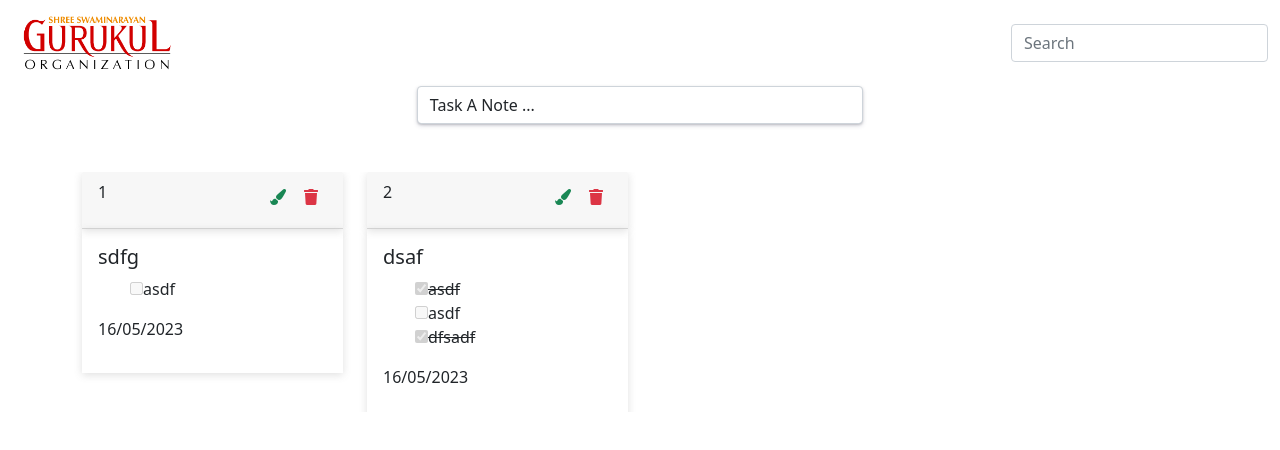
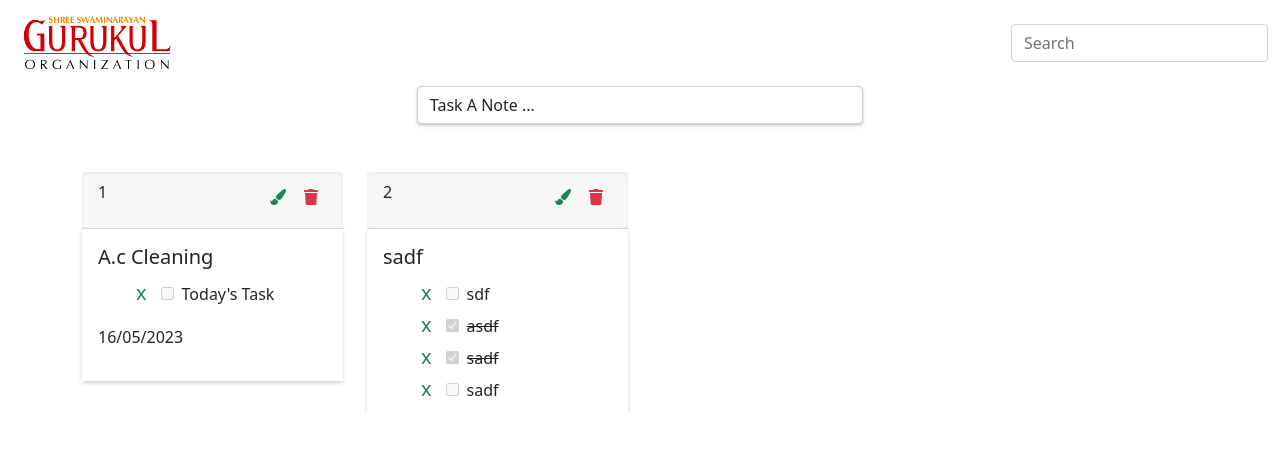
Before and after one commit to ankitdomadiya/team-todo, an Angular app: page / in a window 1280 px wide. Shown: the top 450 px of the page. Built offline with nearby package versions, Linux system fonts and the light colour scheme; data requests are answered from the project's data file.

Commit message:
task-test

```diff
--- a/db.json
+++ b/db.json
@@ -4,28 +4,32 @@
       "ListItems": [
         {
           "checkbox": false,
-          "items": "asdf"
+          "items": "Today's Task"
         }
       ],
-      "title": "sdfg",
+      "title": "A.c Cleaning",
       "id": 1
     },
     {
       "ListItems": [
         {
+          "checkbox": false,
+          "items": "sdf"
+        },
+        {
           "checkbox": true,
           "items": "asdf"
         },
         {
-          "checkbox": false,
-          "items": "asdf"
+          "checkbox": true,
+          "items": "sadf"
         },
         {
-          "checkbox": true,
-          "items": "dfsadf"
+          "checkbox": false,
+          "items": "sadf"
         }
       ],
-      "title": "dsaf",
+      "title": "sadf",
       "id": 2
     }
   ]
--- a/src/app/g-keep/g-keep.component.html
+++ b/src/app/g-keep/g-keep.component.html
@@ -4,7 +4,8 @@
     <div class="container-fluid">
         <img src="assets/logo.png" alt="logo" class="navbar-logo">
         <form>
-            <input class="form-control" type="search" placeholder="Search" aria-label="Search" [(ngModel)]="searchValue" name="search" (keyup)="search()" autocomplete="off">
+            <input class="form-control" type="search" placeholder="Search" aria-label="Search" [(ngModel)]="searchValue"
+                name="search" (keyup)="search()" autocomplete="off">
         </form>
     </div>
 </nav>
@@ -15,8 +16,8 @@
     <div class="row">
         <div class="col-12">
             <div class="d-flex justify-content-center">
-          <a class="form-control task" data-bs-toggle="collapse" (click)="close()" href="#collapseExample" aria-controls="collapseExample"
-              style="text-decoration: none;">
+                <a class="form-control task" data-bs-toggle="collapse" (click)="close()" href="#collapseExample"
+                    aria-controls="collapseExample" style="text-decoration: none;">
                     Task A Note ...
                 </a>
             </div>
@@ -25,23 +26,29 @@
                     <div class="card">
                         <ul class="list-group list-group-flush">
                             <li class="list-group-item ">
-                        <input type="text" class="form-control mb-1 itemTitle" id="floatingInput" name="title" [(ngModel)]="taskDetails.title  " placeholder="Title">
+                                <input type="text" class="form-control mb-1 itemTitle" id="floatingInput" name="title"
+                                    [(ngModel)]="taskDetails.title  " placeholder="Title">
                             </li>
                             <li class="list-group-item overflow-auto" style="height: 200px;">
-                      <ul *ngFor="let tasks of taskDetails.ListItems; let i = index;" (keyup.enter)="addRow()" class=" list-group-flush ">
+                                <ul *ngFor="let tasks of taskDetails.ListItems; let i = index;" (keyup.enter)="addRow()"
+                                    class=" list-group-flush ">
                                     <li class="list-group-item d-flex">
                                         <i class="fa fa-trash me-2" (click)="deleteRow(i)">
                                         </i>
                                         <input type="checkbox" [(ngModel)]="tasks.checkbox" name="" id="">
-                            <input type="text" [(ngModel)]="tasks.items" class=" addbutton w-75 ms-3" placeholder="List item">
+                                        <input type="text" [(ngModel)]="tasks.items" class=" addbutton w-75 ms-3"
+                                            placeholder="List item">
                                     </li>
                                 </ul>
                             <li class="list-group-item" (click)="addRow()"><i class="fa fa-plus"></i></li>
                             <li class="list-group-item"></li>
                         </ul>
                     </div>
-                <div class="btn btn-primary" (click)="addDetails()" *ngIf="!taskChangeBtn" data-bs-toggle="collapse" href="#collapseExample" aria-controls="collapseExample">submit</div>
-                <div class="btn btn-primary" (click)="updateMethod()" *ngIf="taskChangeBtn" data-bs-toggle="collapse" href="#collapseExample" aria-controls="collapseExample">Edit</div>
+                    <div class="btn btn-primary d-flex justify-content-center" (click)="addDetails()"
+                        *ngIf="!taskChangeBtn" data-bs-toggle="collapse" href="#collapseExample"
+                        aria-controls="collapseExample">submit</div>
+                    <div class="btn btn-primary" (click)="updateMethod()" *ngIf="taskChangeBtn"
+                        data-bs-toggle="collapse" href="#collapseExample" aria-controls="collapseExample">Edit</div>
                 </div>
             </section>
         </div>
@@ -52,9 +59,7 @@
 
 <section class="container mt-5">
     <div class="row">
-
         <ng-container *ngFor="let item of taskData let i = index;">
-
             <div class="col-xxl-3 col-xl-3 col-lg-3 col-md-4 col-sm-6 col-12 mb-5 overflow-auto">
                 <div class="card" style="max-width: 18rem; max-height: 15rem;">
                     <div class="card-header d-flex justify-content-between heding-shadow">
@@ -62,8 +67,10 @@
                         <!-- <p>{{i}}</p> -->
                         <p>{{item.id}}</p>
                         <div>
-                            <button class="btn btn-transparent text-success fa fa-paint-brush" data-bs-toggle="collapse" href="#collapseExample" (click)="fetchTask(item)"></button>
-                            <button class="btn btn-transparent text-danger fa fa-trash" (click)="deleteTask(item.id)" ></button>
+                            <button class="btn btn-transparent text-success fa fa-paint-brush" data-bs-toggle="collapse"
+                                href="#collapseExample" (click)="fetchTask(item)"></button>
+                            <button class="btn btn-transparent text-danger fa fa-trash"
+                                (click)="deleteTask(item.id)"></button>
                         </div>
                     </div>
                     <div class="card-body text-shadow">
@@ -71,7 +78,8 @@
                         <ol style="list-style-type: none">
                             <ng-container *ngFor="let initems of item.ListItems">
                                 <li>
-                                    <input type="checkbox" name="" id="" disabled [checked]="initems.checkbox">
+                                    <input type="button" class="fs-5 text-success me-2 size" value="x">
+                                    <input type="checkbox" class="me-2" name="" id="" disabled [checked]="initems.checkbox">
                                     <label *ngIf="!initems.checkbox">
                                         {{initems.items}}
                                     </label>
@@ -83,7 +91,7 @@
                                 </li>
                             </ng-container>
                         </ol>
-                        <p>16/05/2023</p>
+                        <p style="display: flex;">16/05/2023</p>
                     </div>
                 </div>
             </div>
--- a/src/app/g-keep/g-keep.component.scss
+++ b/src/app/g-keep/g-keep.component.scss
@@ -11,42 +11,44 @@
     width: 25%;
 }
 
-.btn{
+.btn {
     padding: 8px;
 }
 
-.card{
+.card {
     border: none;
 }
 
-.heding-shadow{
-    // box-shadow: rgba(58, 51, 51, 0.1) 0px 3px 30px -8px inset, rgba(255, 255, 255, 0.3) 0px 18px 36px -18px inset;
-    box-shadow: rgba(99, 99, 99, 0.2) 0px 2px 8px 0px;
+.heding-shadow {
+    box-shadow: rgba(0, 0, 0, 0.06) 0px 2px 4px 0px inset;
 }
 
-.text-shadow{
-    // box-shadow: rgba(0, 0, 0, 0.1) 0px 4px 12px;
-    box-shadow: rgba(99, 99, 99, 0.2) 0px 2px 8px 0px;
+.text-shadow {
+    box-shadow: rgba(0, 0, 0, 0.18) 0px 2px 4px;
 }
 
 // ########## Task Entering ############
 
-.task{
+.task {
     width: 40%;
     box-shadow: rgba(50, 50, 93, 0.25) 0px 2px 5px -1px, rgba(0, 0, 0, 0.3) 0px 1px 3px -1px;
 }
 
-.taskbody{
+.taskbody {
     width: 40%;
     box-shadow: rgba(17, 17, 26, 0.1) 0px 0px 16px;
 }
 
-.addbutton{
+.addbutton {
     border: none;
     // box-shadow: rgb(204, 219, 232) 3px 3px 6px 0px inset, rgba(255, 255, 255, 0.5) -3px -3px 6px 1px inset;
-    box-shadow: rgba(0, 0, 0, 0.06) 0px 2px 4px 0px inset;
+    box-shadow: rgba(60, 64, 67, 0.3) 0px 1px 2px 0px, rgba(60, 64, 67, 0.15) 0px 1px 3px 1px;
 }
 
+.size {
+    border: none;
+    background-color: white;
+}
 
 @media screen and (max-width: 768px) {
     .navbar-logo {
@@ -57,7 +59,7 @@
         width: 50%;
     }
 
-    .btn{
+    .btn {
         padding: 5px;
     }
 }
@@ -75,7 +77,7 @@
         height: 40px;
     }
 
-    .btn{
+    .btn {
         padding: 4px;
     }
 }
@@ -88,11 +90,12 @@
     .task-body {
         width: 50%;
     }
-    h5{
+
+    h5 {
         font-size: 18px;
     }
 
-    p{
+    p {
         font-size: 15px;
     }
 }
@@ -106,11 +109,11 @@
         margin-left: 40px;
     }
 
-    h5{
+    h5 {
         font-size: 15px;
     }
 
-    p{
+    p {
         font-size: 13px;
     }
 }
--- a/src/app/g-keep/g-keep.component.ts
+++ b/src/app/g-keep/g-keep.component.ts
@@ -80,6 +80,7 @@ export class GKeepComponent {
       this.Api.getTasks().subscribe({
         next: (res) => {
           this.taskData = res;
+
         }
       })
     }
@@ -123,6 +124,7 @@ export class GKeepComponent {
     close(){
       this.updateTask = false;
       this.taskDetails = new TaskDetails();
+      this.addRow();
     }
 
     // Add Row
```
Also changed, not shown: src/styles.scss (+11 -0 lines). Lines whose indentation alone changed are shown as unchanged.
